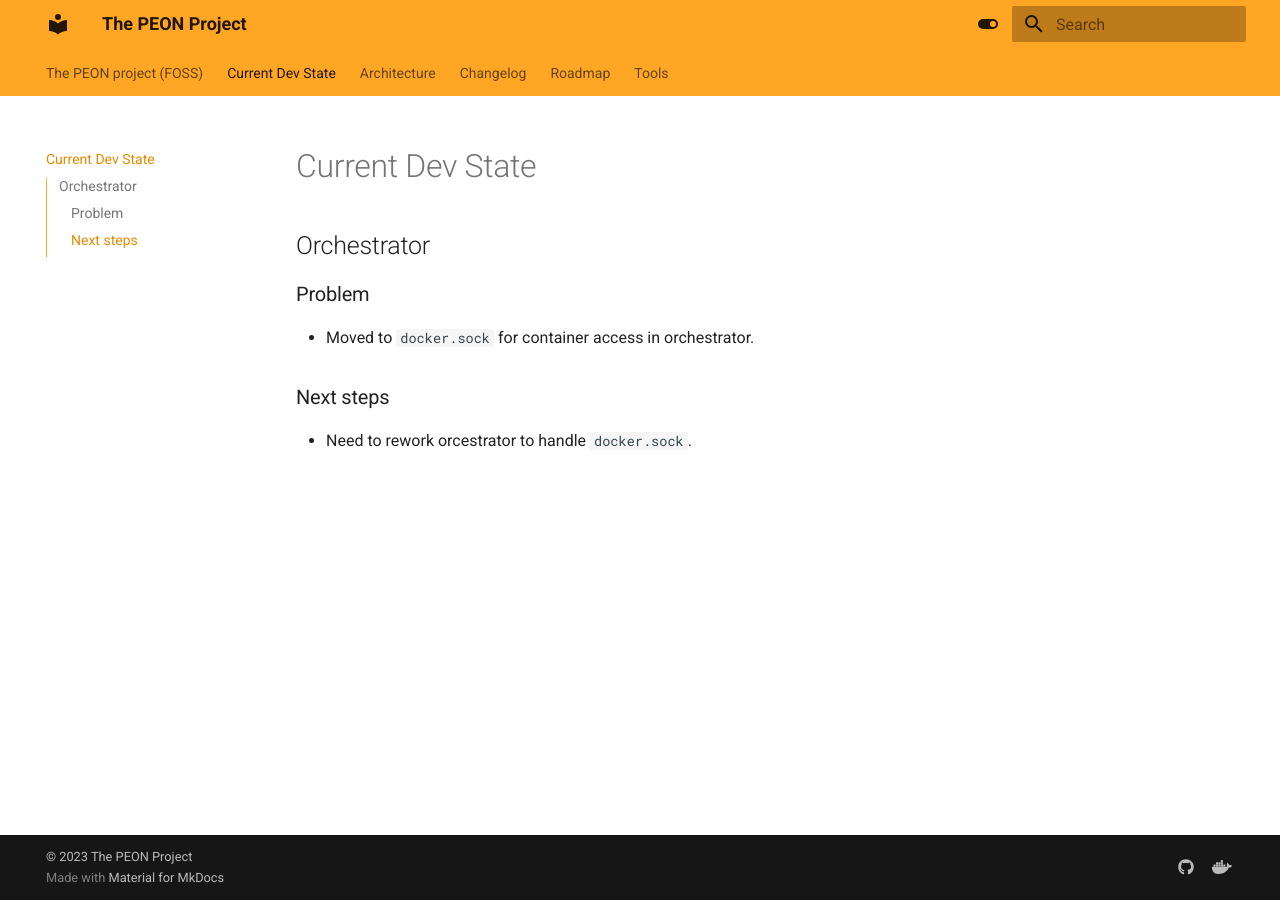
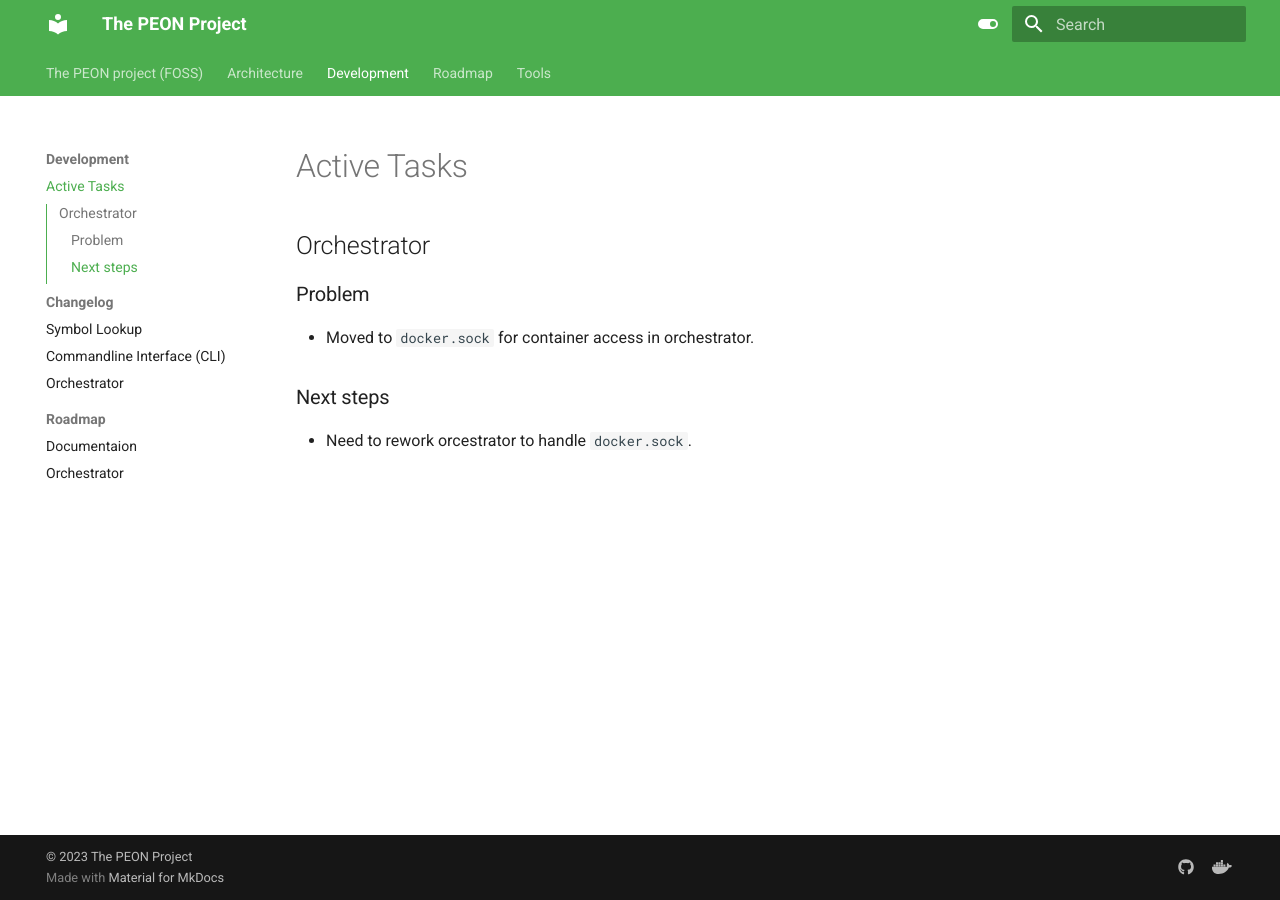
Before and after one commit to the-peon-project/peon, an MkDocs documentation site: the page built from documentation/manual/docs/development/todo.md, in a window 1280 px wide. Built offline with MkDocs 1.6.1 and Material for MkDocs 9.7.7, drawn with Linux system fonts in a browser that asks for light colours.

Commit message:
Changed directories

```diff
--- a/documentation/manual/docs/todo.md
+++ b/documentation/manual/docs/development/todo.md
@@ -1,4 +1,4 @@
-# Current Dev State
+# Active Tasks
 
 ## Orchestrator
 
--- a/documentation/manual/mkdocs.yml
+++ b/documentation/manual/mkdocs.yml
@@ -16,14 +16,14 @@ theme:
     - scheme: default
       toggle:
         icon: material/toggle-switch
-        name: Switch to dark mode
-      primary: orange
+        name: dark mode
+      primary: green
       accent: gray
     - scheme: slate
       toggle:
         icon: material/toggle-switch-off-outline
-        name: Switch to light mode
-      primary: orange
+        name: light mode
+      primary: green
       accent: black
 
 extra:
```
Also changed, not shown: documentation/manual/docs/development/changelog/appendix.md (renamed from documentation/manual/docs/changelog/appendix.md), documentation/manual/docs/development/changelog/cli.md (renamed from documentation/manual/docs/changelog/cli.md), documentation/manual/docs/development/changelog/orchestrator.md (renamed from documentation/manual/docs/changelog/orchestrator.md), documentation/manual/docs/development/roadmap/documentaion.md (added), documentation/manual/docs/development/roadmap/orchestrator.md (added).
